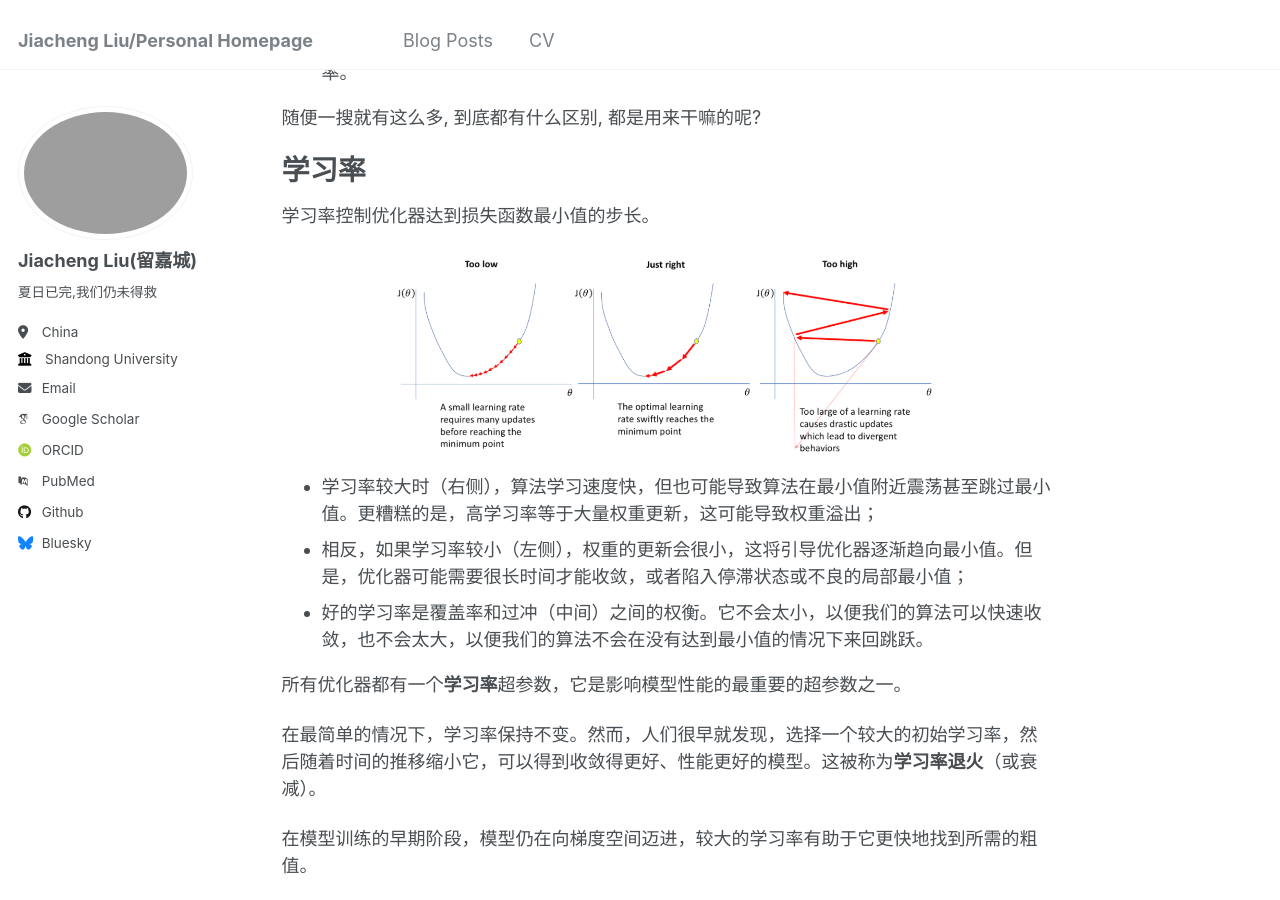
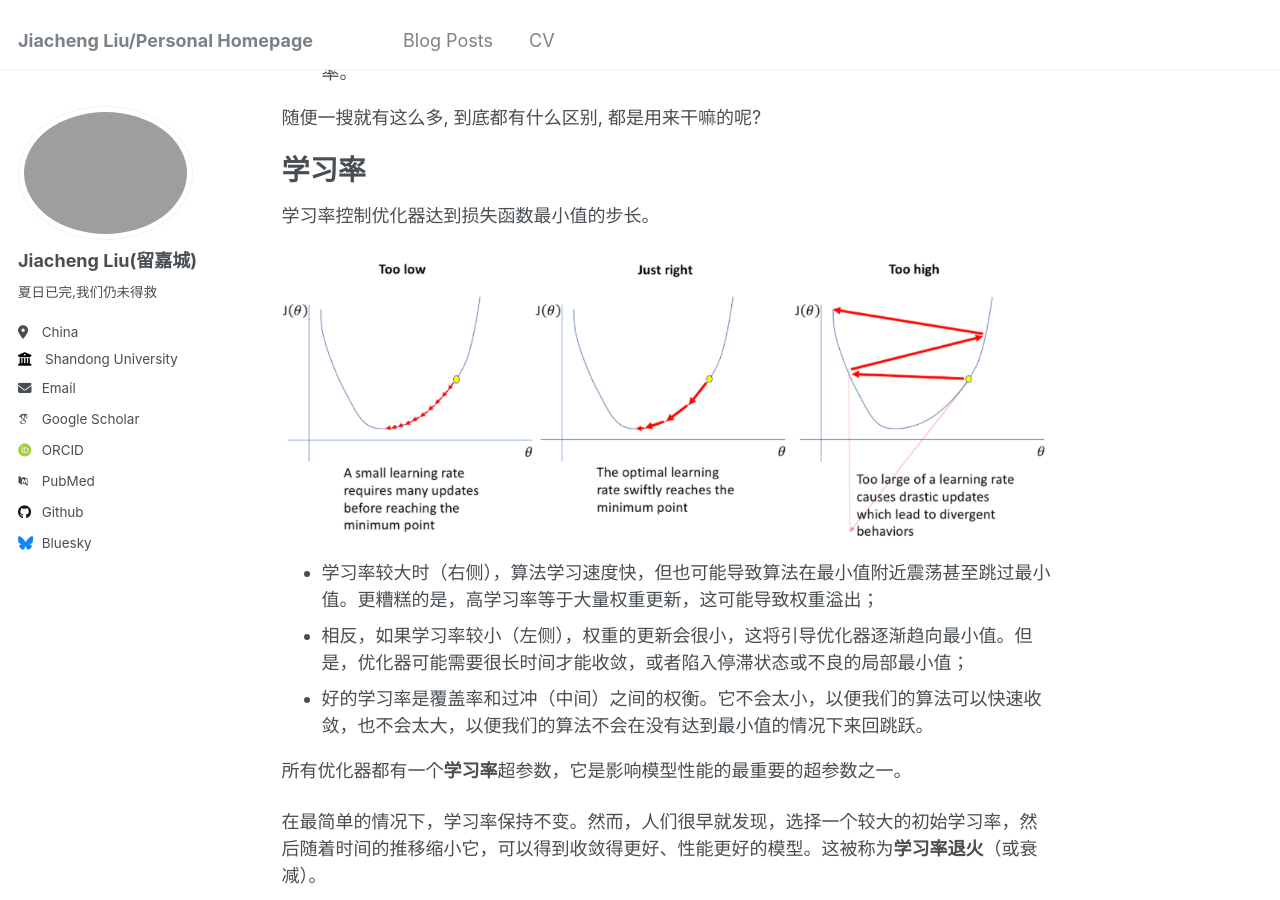
Before and after one commit to Tammytcl/Tammytcl.github.io, a Jekyll site: the page built from _posts/2024-09-23-blog-post-8.md, in a window 1280 px wide and 900 px high, scrolled down 1423 px. Built offline with Jekyll 4.4.1, drawn with Linux system fonts in a browser that asks for light colours; some web fonts are replaced.

Commit message:
2024-9-23

```diff
--- a/_posts/2024-09-23-blog-post-8.md
+++ b/_posts/2024-09-23-blog-post-8.md
@@ -44,7 +44,7 @@ tags:
 学习率控制优化器达到损失函数最小值的步长。
 
 <div style="text-align: center;">
-    <img src="/images/2024-09-23/image.png" width="70%" alt="">
+    <img src="/images/2024-09-23/image.png" width="100%" alt="">
 </div>
 
 - 学习率较大时（右侧），算法学习速度快，但也可能导致算法在最小值附近震荡甚至跳过最小值。更糟糕的是，高学习率等于大量权重更新，这可能导致权重溢出；
```
